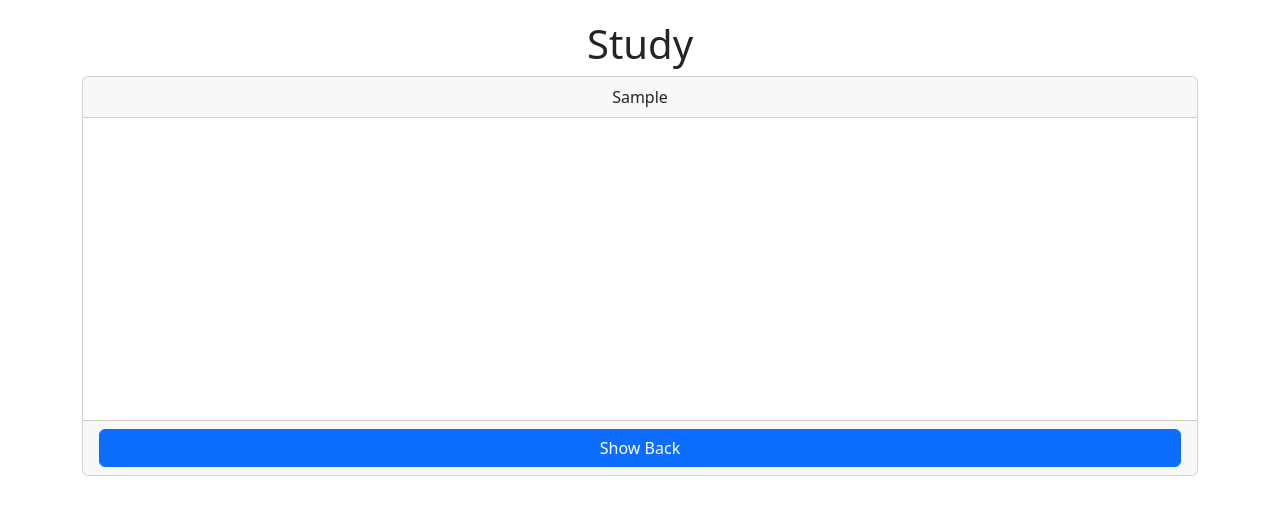
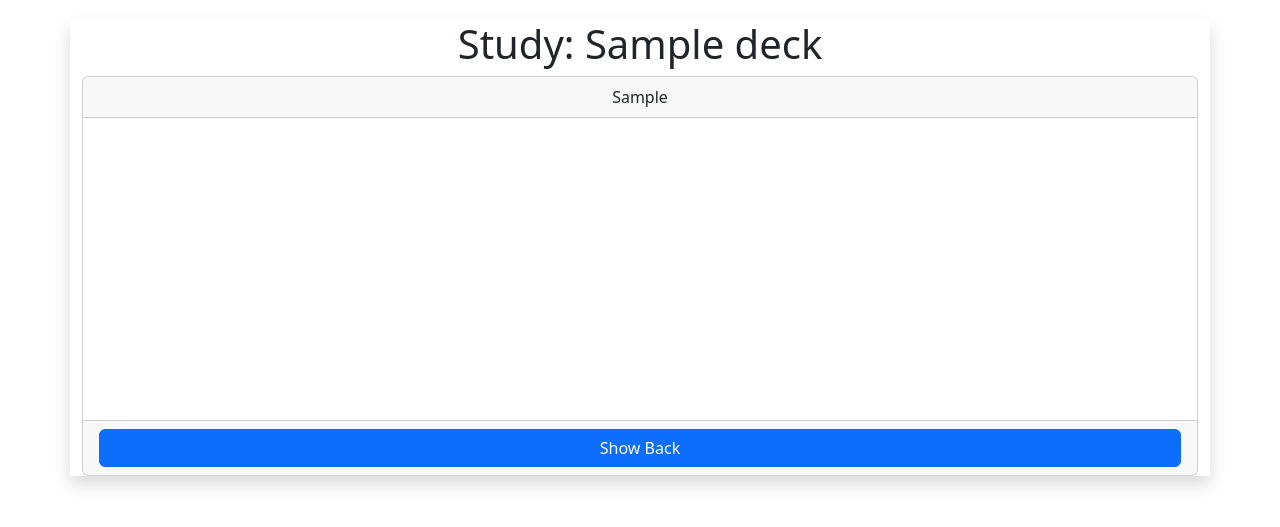
Before and after one commit to hinsoned/Active_Recall_Pro, a Flask app: page /study/1 in a window 1280 px wide. Shown: the part 74-601 px from the top of the page. Run offline with Flask 3, Linux system fonts and the light colour scheme; a user stored in the database is signed in; tables that the repository leaves empty hold one stand-in row (values such as "Sample post"); some libraries are stand-ins or nearby versions.

Commit message:
Moved study to JS file, added fades, added shadow
- Moved the JS for study.html to its own file

- Added two different types of fades in a CSS file

- Added a medium shadow to the main site container

```diff
--- a/website/actions.py
+++ b/website/actions.py
@@ -45,6 +45,15 @@ def delete_deck():
 
     return jsonify({'success': False}), 400
 
+#Sets up the initial study page
+@actions.route('/study/<int:deck_id>/config', methods=['GET'])
+@login_required
+def study_config(deck_id):
+    print(f"Deck ID: {deck_id}")
+    deck = Deck.query.get_or_404(deck_id)
+    deck_length = len(deck.flashcards)
+    return jsonify({"deck_id": deck_id, "deck_length": deck_length})
+
 #returns a dictionary object that is turned in to json by jsonify
 @actions.route('/study/<int:deck_id>/<int:index>', methods=['GET'])
 @login_required
--- /dev/null
+++ b/website/static/css/style.css
@@ -0,0 +1,30 @@
+/* static/css/style.css */
+.fade-in{
+    opacity: 0;
+    animation: fadeIn 0.5s ease-in forwards;
+  }
+
+  @keyframes fadeIn {
+    from {
+      opacity: 0;
+    }
+    to {
+      opacity: 1;
+    }
+  }
+
+  .fade-in-scale {
+    opacity: 0;
+    animation: fadeScale 0.6s ease-in forwards;
+  }
+
+  @keyframes fadeScale {
+    from {
+      opacity: 0;
+      transform: scale(0.95); /* Start slightly smaller */
+    }
+    to {
+      opacity: 1;
+      transform: scale(1); /* End at full size */
+    }
+  }
--- /dev/null
+++ b/website/static/js/study.js
@@ -0,0 +1,106 @@
+// static/js/study.js
+document.addEventListener("DOMContentLoaded", () => {
+    // Variables
+    let deckId, deckLength;
+    let currentIndex = 0;
+    let showFront = true;
+    let currentFlashcard = null;
+
+    // Extract deckId from URL for initial fetch
+    const pathParts = window.location.pathname.split("/");
+    const deckIdFromUrl = pathParts[2]; // Assumes URL is /study/<deck_id>
+
+    // Fetch config data
+    fetch(`/study/${deckIdFromUrl}/config`)
+      .then((response) => response.json())
+      .then((data) => {
+        deckId = data.deck_id;
+        deckLength = data.deck_length;
+
+        console.log("Deck ID:", deckId);
+        console.log("Deck Length:", deckLength);
+
+        // Add event listeners
+        document.getElementById("toggle-button").addEventListener("click", toggleCard);
+        document.getElementById("next-button").addEventListener("click", nextCard);
+
+        // Initial fetch
+        fetchFlashcard(currentIndex);
+      })
+      .catch((error) => {
+        console.error("Error fetching config:", error);
+        document.getElementById("flashcard-front").textContent = "Error loading deck";
+      });
+
+    // Fetch a specific flashcard
+    function fetchFlashcard(index) {
+      fetch(`/study/${deckId}/${index}`)
+        .then((response) => response.json())
+        .then((data) => {
+          if (data.success) {
+            currentFlashcard = data.flashcard;
+            displayCard();
+          } else {
+            console.error("Failed to load flashcard:", data.message);
+            document.getElementById("flashcard-front").textContent = "No flashcards available";
+          }
+        })
+        .catch((error) => {
+          console.error("Error fetching flashcard:", error);
+          document.getElementById("flashcard-front").textContent = "Error loading card";
+        });
+    }
+
+    // Toggle between front and back
+    function toggleCard() {
+      showFront = !showFront;
+      displayCard();
+
+      let nextButton = document.getElementById("next-button");
+      if (!showFront) {
+        nextButton.style.display = "inline";
+
+        // Update study frequency
+        fetch(`/study/${deckId}`, {
+          method: "POST",
+          body: JSON.stringify({ flashcard_id: currentFlashcard.id }),
+          headers: { "Content-Type": "application/json" },
+        })
+          .then((response) => response.json())
+          .then((data) => {
+            if (!data.success) console.error("Failed to update study frequency:", data.message);
+          })
+          .catch((error) => console.error("Error updating study frequency:", error));
+      }
+    }
+
+    // Move to next card
+    function nextCard() {
+      currentIndex = (currentIndex + 1) % deckLength;
+      showFront = true;
+      fetchFlashcard(currentIndex);
+
+      let nextButton = document.getElementById("next-button");
+      if (showFront) nextButton.style.display = "none";
+    }
+
+    // Display the current flashcard
+    function displayCard() {
+      let flashcardFront = document.getElementById("flashcard-front");
+      let flashcardContent = document.getElementById("flashcard-content");
+      let toggleButton = document.getElementById("toggle-button");
+
+      if (!currentFlashcard) return;
+
+      toggleButton.style.display = "inline";
+      flashcardFront.innerHTML = currentFlashcard.front;
+
+      if (showFront) {
+        flashcardContent.textContent = "";
+        toggleButton.textContent = "Show Back";
+      } else {
+        flashcardContent.innerHTML = currentFlashcard.back;
+        toggleButton.style.display = "none";
+      }
+    }
+  });
--- a/website/templates/base.html
+++ b/website/templates/base.html
@@ -36,6 +36,7 @@ creating other pages.
     />
 
     <link rel="stylesheet" href="https://cdn.jsdelivr.net/npm/bootstrap-icons@1.11.3/font/bootstrap-icons.min.css">
+    <link rel="stylesheet" href="{{ url_for('static', filename='css/style.css') }}">
 
     <!--This is jinja2 templating language. Child templates can override this.-->
     <title>{% block title %}Home{% endblock %}</title>
@@ -464,9 +465,8 @@ creating other pages.
     </script>
     {% endif %} {% endwith %}
 
-    <!--This will be content beneath the navbar. Notice the container block can
-    be overridden by information in template files. "container" is a bootstrap class-->
-    <div class="container">{% block content %} {% endblock %}</div>
+    <!--This will be content beneath the navbar.-->
+    <div class="container fade-in shadow">{% block content %} {% endblock %}</div>
 
     <!--This loads in bootstrap to simplify UI development.-->
     <script
--- a/website/templates/study.html
+++ b/website/templates/study.html
@@ -1,131 +1,26 @@
 <!--study.html-->
-<!--This line makes use of the already existing base template. We can now override
-parts of it.-->
-{%extends "base.html"%} {% block title %}Study: {% endblock %}
-
-<!--This will override the base.html content block-->
-{% block content %}
-<h1 align="center">Study</h1>
+{%extends "base.html"%} {% block title %}Study: {{ deck.name }}{% endblock %} {%
+block content %}
+<h1 align="center">Study: {{ deck.name }}</h1>
 
 <div class="card text-center h-100" style="min-height: 50vh">
   <div class="card-header">
-    <p class="card-text" id="flashcard-front">You don't have any flashcards.</p>
+    <p class="card-text" id="flashcard-front">Loading...</p>
   </div>
   <div class="card-body">
     <p class="card-text" id="flashcard-content"></p>
   </div>
   <div class="card-footer text-muted">
-    <button
-      class="btn btn-primary w-100"
-      id="toggle-button"
-      onclick="toggleCard()"
-    >
-      Show Back
-    </button>
+    <button class="btn btn-primary w-100" id="toggle-button">Show Back</button>
     <button
       class="btn btn-primary w-100"
       id="next-button"
       style="display: none"
-      onclick="nextCard()"
     >
       Next Card
     </button>
   </div>
 </div>
 {% endblock %} {% block javascript %}
-<script type="text/javascript">
-  // JavaScript variables to keep track of the current flashcard and its state.
-  let currentIndex = 0;
-  let showFront = true;
-  let currentFlashcard = null;
-  const deckLength = {{ deck_length }};
-
-  function fetchFlashcard(index) {
-    fetch(`/study/{{deck_id}}/${index}`, {
-      method: "GET",
-    })
-    .then(response => response.json())
-    .then(data => {
-      if (data.success) {
-        currentFlashcard = data.flashcard;
-        displayCard();
-      } else {
-        console.error("Failed to load flashcard:", data.message);
-      }
-    })
-    .catch(error => {
-      console.error("Error fetching flashcard:", error);
-    });
-  }
-
-  // Function to toggle between front and back of the flashcard
-  function toggleCard() {
-    showFront = !showFront;
-    displayCard();
-
-    let nextButton = document.getElementById("next-button");
-    if (!showFront) {
-      nextButton.style.display = "inline";
-    }
-    // Update database
-    fetch("/study/{{deck_id}}", {
-      method: "POST",
-      body: JSON.stringify({
-        flashcard_id: currentFlashcard.id,
-      }),
-      headers: {
-        "Content-Type": "application/json",
-      },
-    })
-      .then((response) => response.json())
-      .then((data) => {
-        //Update the DOM
-        if (data.success) {
-          //TODO: Display this information to user
-        } else {
-          console.error("Something went awry. ", data.message);
-        }
-      })
-      .catch((error) => {
-        alert("Error occurred: " + error);
-      });
-  }
-
-  // Function to display the next flashcard
-  function nextCard() {
-    //This uses modulo to cycle through the flashcards array
-    currentIndex = (currentIndex + 1) % deckLength;
-    showFront = true;
-
-    fetchFlashcard(currentIndex);
-
-    let nextButton = document.getElementById("next-button");
-    if (showFront) {
-      nextButton.style.display = "none";
-    }
-  }
-
-  // Function to display the current flashcard
-  function displayCard() {
-    // This retrieves the HTML element with the id 'flashcard-content'
-    // and sets it to the variable 'flashcardContent'
-    let flashcardFront = document.getElementById("flashcard-front");
-    let flashcardContent = document.getElementById("flashcard-content");
-    let toggleButton = document.getElementById("toggle-button");
-    toggleButton.style.display = "inline";
-
-    flashcardFront.innerHTML = currentFlashcard.front;
-
-    if (showFront) {
-      flashcardContent.textContent = "";
-      toggleButton.textContent = "Show Back";
-    } else {
-      flashcardContent.innerHTML = currentFlashcard.back;
-      toggleButton.style.display = "none";
-    }
-  }
-
-  // Initial display of the first flashcard.
-  fetchFlashcard(currentIndex);
-</script>
+<script src="{{ url_for('static', filename='js/study.js') }}"></script>
 {% endblock %}
--- a/website/views.py
+++ b/website/views.py
@@ -72,7 +72,7 @@ def study(deck_id):
     deck = Deck.query.get_or_404(deck_id)
     flashcards = [flashcard.to_dict() for flashcard in deck.flashcards]
 
-    return render_template("study.html", user=current_user, deck=deck, deck_id=deck_id, deck_length=len(flashcards))
+    return render_template("study.html", user=current_user, deck=deck)
 
 # the route for viewing a deck
 @views.route('/deck/<int:deck_id>', methods=['GET', 'POST'])
```
Also changed, not shown: website/templates/heat_map.html (+15 -29 lines), website/templates/home.html (+30 -21 lines), website/templates/sign_up.html (+10 -15 lines), website/static/js/index.js (added).
